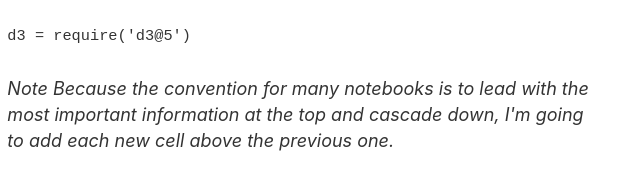
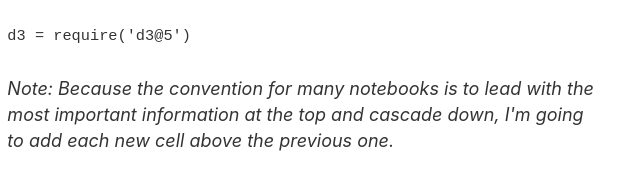
Before and after one commit to alephnode/alephnode, a Gatsby site: page /08-benfords-law in a window 1280 px wide. Shown: the part 3428-3605 px from the top of the page, 339-979 px from the left. Built offline with nearby package versions, Linux system fonts and the light colour scheme; Gatsby itself is replaced by a stand-in of ours; some packages are replaced by stand-ins of ours; code samples lack their colours.

Commit message:
Fix Benford Typo

````diff
--- a/src/pages/08-benfords-law/index.md
+++ b/src/pages/08-benfords-law/index.md
@@ -59,7 +59,7 @@
 d3 = require('d3@5')
 ```
 
-_Note Because the convention for many notebooks is to lead with the most important information at the top and cascade down, I'm going to add each new cell above the previous one._
+_Note: Because the convention for many notebooks is to lead with the most important information at the top and cascade down, I'm going to add each new cell above the previous one._
 
 In a new cell, we'll pull in the dataset for the project:
 
````
